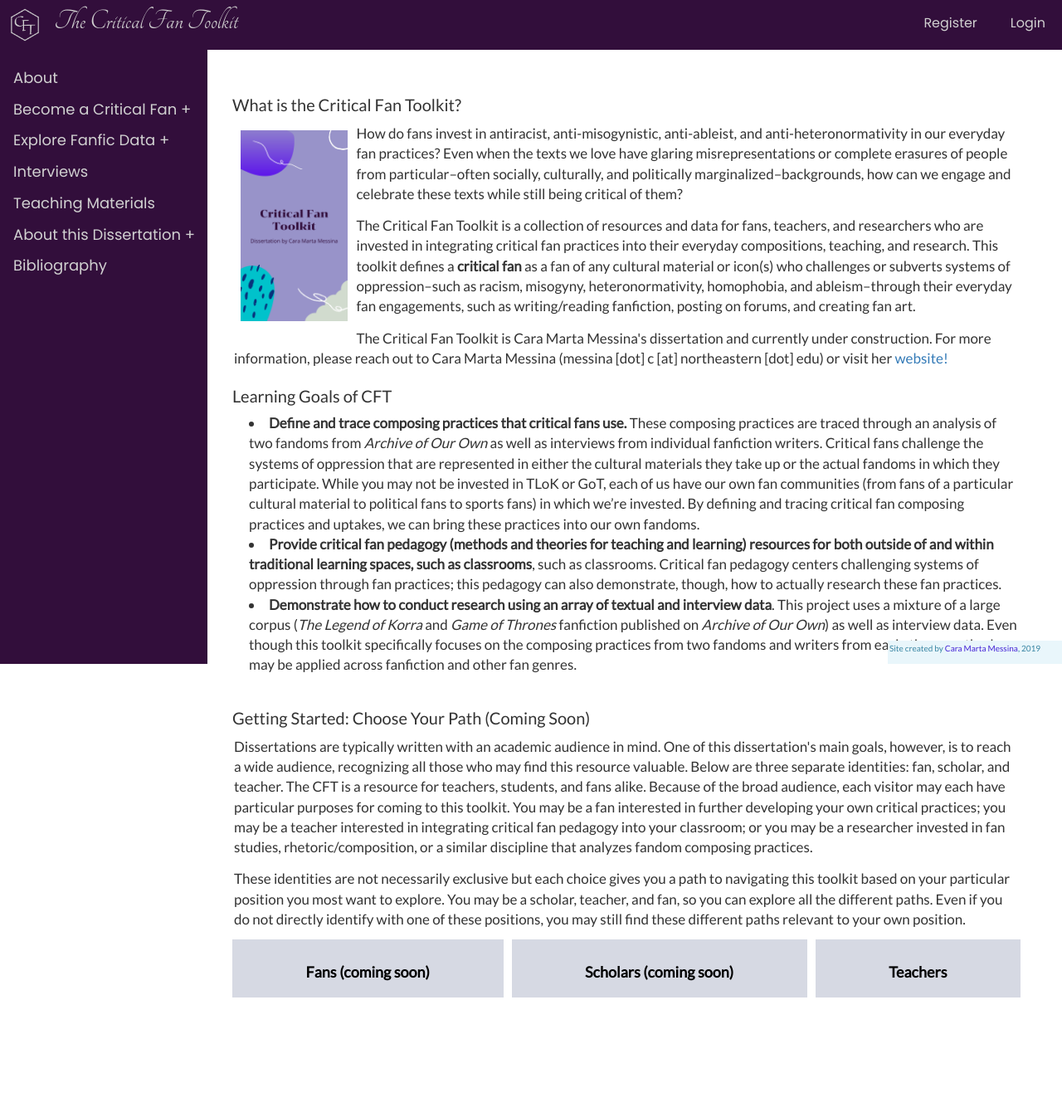
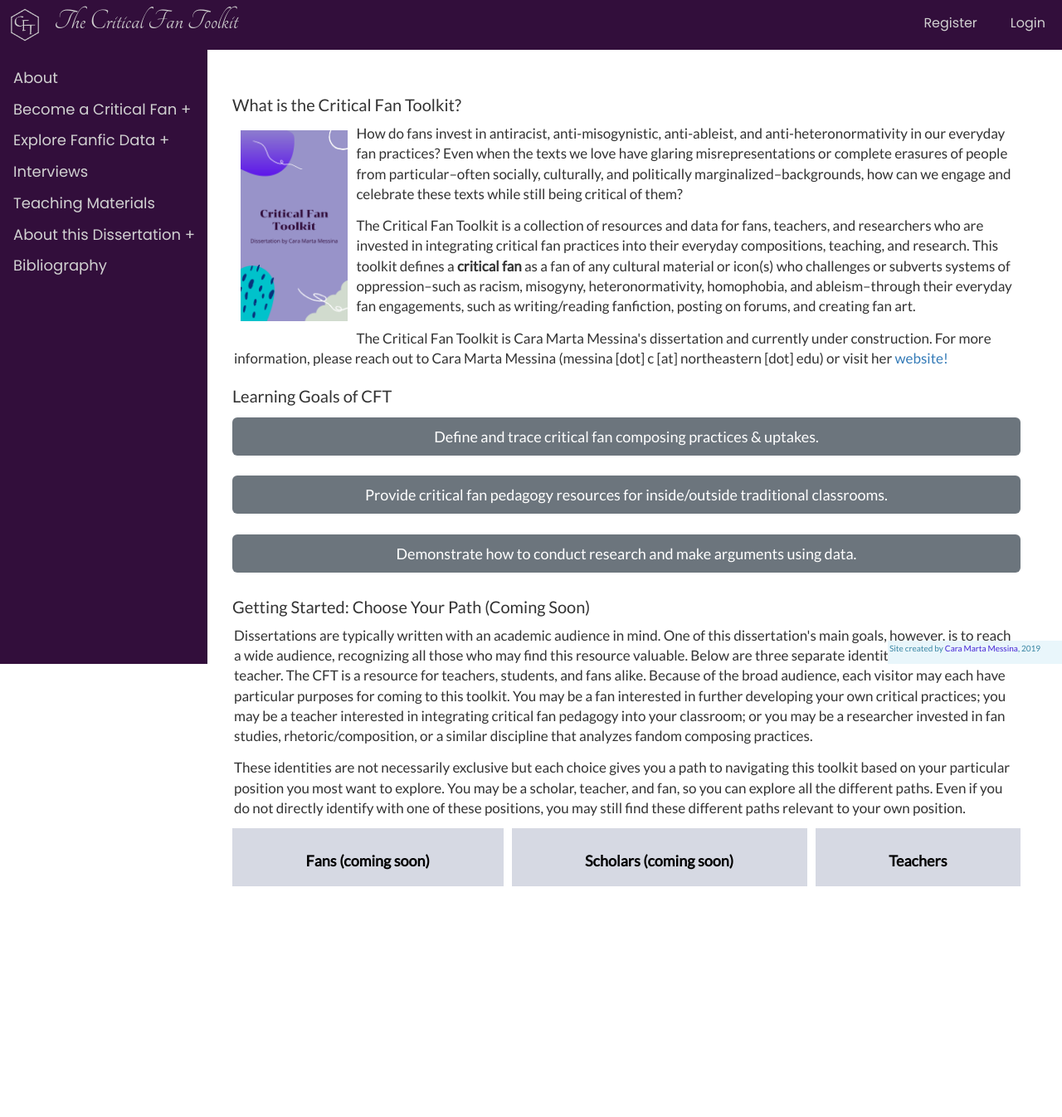
Before and after one commit to caramessina/cft-website-update, a Flask app: page / in a window 1280 px wide. Shown: the whole page at 83% size. After the commit the page ends 1068 px from the top, so only its background shows below. Run offline with Flask 2, Linux system fonts and the light colour scheme; some libraries are stand-ins or nearby versions.

Commit message:
Update home.html

```diff
--- a/CFT/templates/home.html
+++ b/CFT/templates/home.html
@@ -14,11 +14,30 @@
   <p>The Critical Fan Toolkit is Cara Marta Messina's dissertation and currently under construction. For more information, please reach out to Cara Marta Messina (messina [dot] c [at] northeastern [dot] edu) or visit her <a href="http://caramartamessina.com">website!</a></p>
 
 <h2>Learning Goals of CFT</h2>
-<ul>
-  <li><strong>Define and trace composing practices that critical fans use.</strong> These composing practices are traced through an analysis of two fandoms from <em>Archive of Our Own</em> as well as interviews from individual fanfiction writers. Critical fans challenge the systems of oppression that are represented in either the cultural materials they take up or the actual fandoms in which they participate. While you may not be invested in TLoK or GoT, each of us have our own fan communities (from fans of a particular cultural material to political fans to sports fans) in which we’re invested. By defining and tracing critical fan composing practices and uptakes, we can bring these practices into our own fandoms.</li>
-  <li><strong>Provide critical fan pedagogy (methods and theories for teaching and learning) resources for both outside of and within traditional learning spaces, such as classrooms</strong>, such as classrooms. Critical fan pedagogy centers challenging systems of oppression through fan practices; this pedagogy can also demonstrate, though, how to actually research these fan practices. </li>
-  <li><strong>Demonstrate how to conduct research using an array of textual and interview data</strong>. This project uses a mixture of a large corpus (<em>The Legend of Korra</em> and <em>Game of Thrones</em> fanfiction published on <em>Archive of Our Own</em>) as well as interview data. Even though this toolkit specifically focuses on the composing practices from two fandoms and writers from each, these methods may be applied across fanfiction and other fan genres.</li>
-</ul>
+<section>
+  <a class="btn btn-secondary btn-lg btn-block" data-toggle="collapse" href="#CFT-home1" role="button" aria-expanded="false" aria-controls="collapseExample">
+     Define and trace critical fan composing practices & uptakes.
+      </a>
+      <div class="collapse" id="CFT-home1">
+        <p><strong>Define and trace composing practices that critical fans use.</strong> These composing practices are traced through an analysis of two fandoms from <em>Archive of Our Own</em> as well as interviews from individual fanfiction writers. Critical fans challenge the systems of oppression that are represented in either the cultural materials they take up or the actual fandoms in which they participate. While you may not be invested in TLoK or GoT, each of us have our own fan communities (from fans of a particular cultural material to political fans to sports fans) in which we’re invested. By defining and tracing critical fan composing practices and uptakes, we can bring these practices into our own fandoms.</p>
+      </div>
+      <br/>
+
+      <a class="btn btn-secondary btn-lg btn-block" data-toggle="collapse" href="#CFT-home2" role="button" aria-expanded="false" aria-controls="collapseExample">
+         Provide critical fan pedagogy resources for inside/outside traditional classrooms.
+          </a>
+          <div class="collapse" id="CFT-home2">
+            <p><strong>Provide critical fan pedagogy resources for both outside of and within traditional learning spaces, such as classrooms</strong>, such as classrooms. Pedagogy, in its simplest definition, is the methods and theories around teaching and learning. Critical fan pedagogy centers challenging systems of oppression through fan practices; this pedagogy can also help learners develop their own data literacies and research skills by teaching them how to analyze critical fan practices.
+          </div>
+          <br/>
+
+          <a class="btn btn-secondary btn-lg btn-block" data-toggle="collapse" href="#CFT-home3" role="button" aria-expanded="false" aria-controls="collapseExample">
+            Demonstrate how to conduct research and make arguments using data.
+              </a>
+              <div class="collapse" id="CFT-home3">
+                <p><strong>Demonstrate how to conduct research and make arguments using data</strong>. This project uses a mixture of a large corpus (<em>The Legend of Korra</em> and <em>Game of Thrones</em> fanfiction published on <em>Archive of Our Own</em>) as well as interview data. Even though this toolkit specifically focuses on the composing practices from two fandoms and writers from each, these methods may be applied across fanfiction and other fan genres.
+              </div>
+
 </section>
 
 <section>
```
